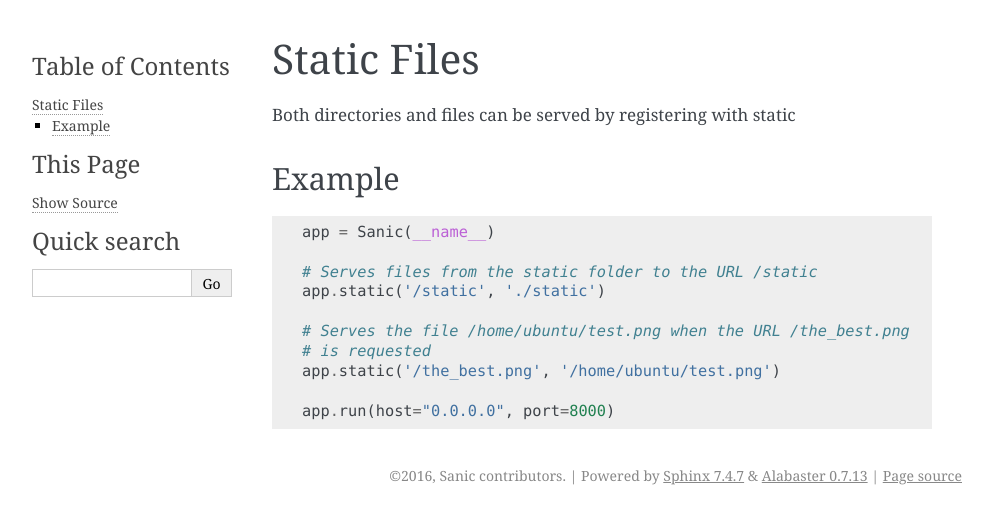
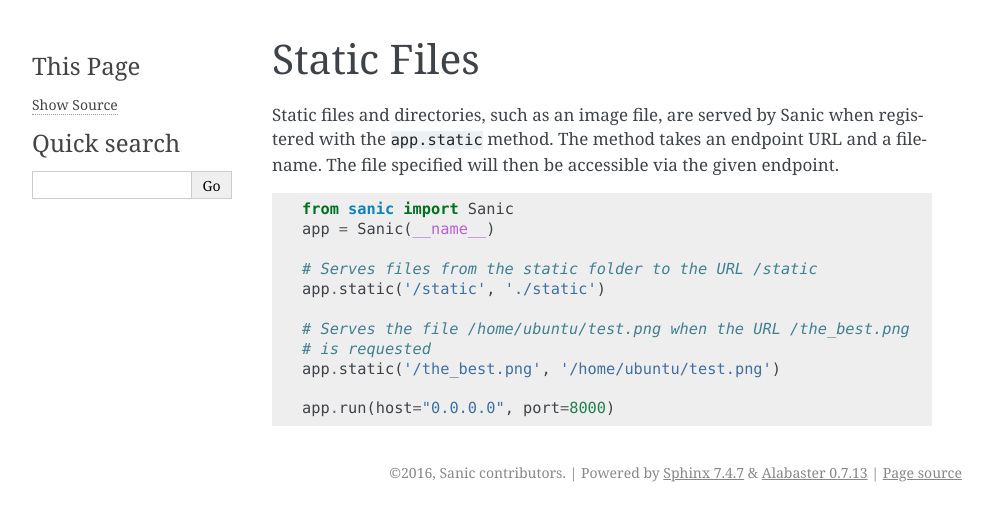
Before and after one commit to sanic-org/sanic, a Sphinx documentation site: the page built from docs/static_files.md, in a window 1280 px wide. Shown: the top 524 px of the page, without its empty margins (148-1140 px from the left). Built offline with Sphinx 7.4.7, drawn with Linux system fonts in a browser that asks for light colours; pages that are not in the unit, such as notebooks, are missing from menus.

Commit message:
Clarify static files guide

````diff
--- a/docs/static_files.md
+++ b/docs/static_files.md
@@ -1,10 +1,11 @@
 # Static Files
 
-Both directories and files can be served by registering with static
-
-## Example
+Static files and directories, such as an image file, are served by Sanic when
+registered with the `app.static` method. The method takes an endpoint URL and a
+filename. The file specified will then be accessible via the given endpoint.
 
 ```python
+from sanic import Sanic
 app = Sanic(__name__)
 
 # Serves files from the static folder to the URL /static
````
